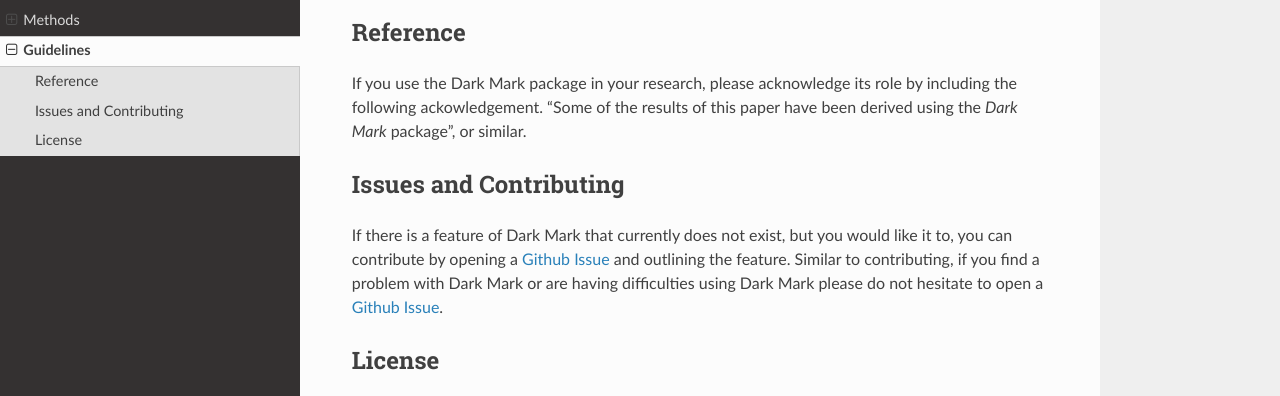
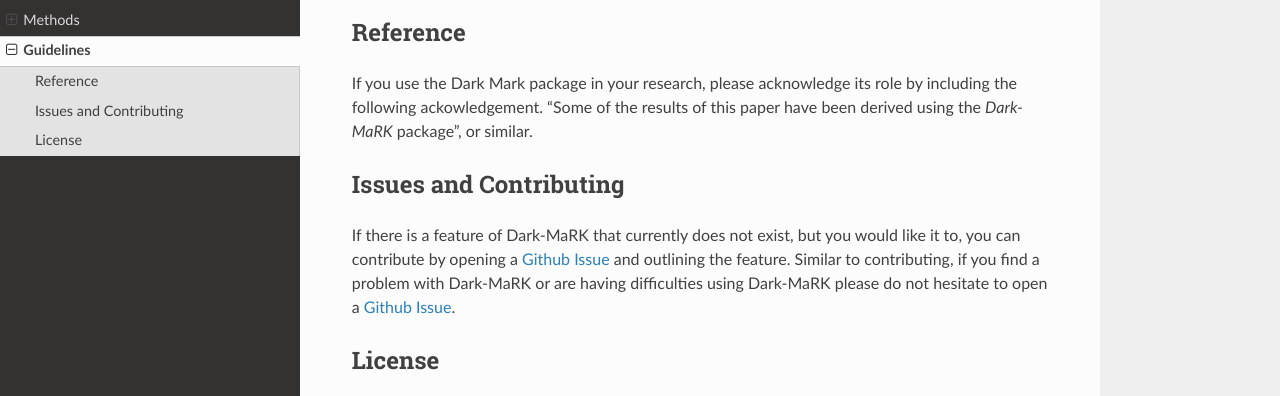
Before and after one commit to Grace-Lawrence/Dark-MaRK, a Sphinx documentation site: the page built from docs/source/user_guide/guidelines.rst, in a window 1280 px wide, cut to the strip 191-587 px from the top of the page. Built offline with Sphinx 7.4.7 and the Read the Docs theme 2.0.0, drawn with Linux system fonts in a browser that asks for light colours.

```diff
--- a/docs/source/user_guide/guidelines.rst
+++ b/docs/source/user_guide/guidelines.rst
@@ -6,14 +6,14 @@ Guidelines
 Reference
 ---------
 If you use the Dark Mark package in your research, please acknowledge its role by including the following ackowledgement.
-"Some of the results of this paper have been derived using the *Dark Mark* package", or similar.
+"Some of the results of this paper have been derived using the *Dark-MaRK* package", or similar.
 
 Issues and Contributing
 -----------------------
-If there is a feature of Dark Mark that currently does not exist, but you
+If there is a feature of Dark-MaRK that currently does not exist, but you
 would like it to, you can contribute by opening a `Github Issue`_ and
 outlining the feature. Similar to contributing, if you find a problem with
-Dark Mark or are having difficulties using Dark Mark please do not
+Dark-MaRK or are having difficulties using Dark-MaRK please do not
 hesitate to open a `Github Issue`_.
 
 .. _Github Issue: https://github.com/Grace-Lawrence/Dark-MaRK/issues
```
